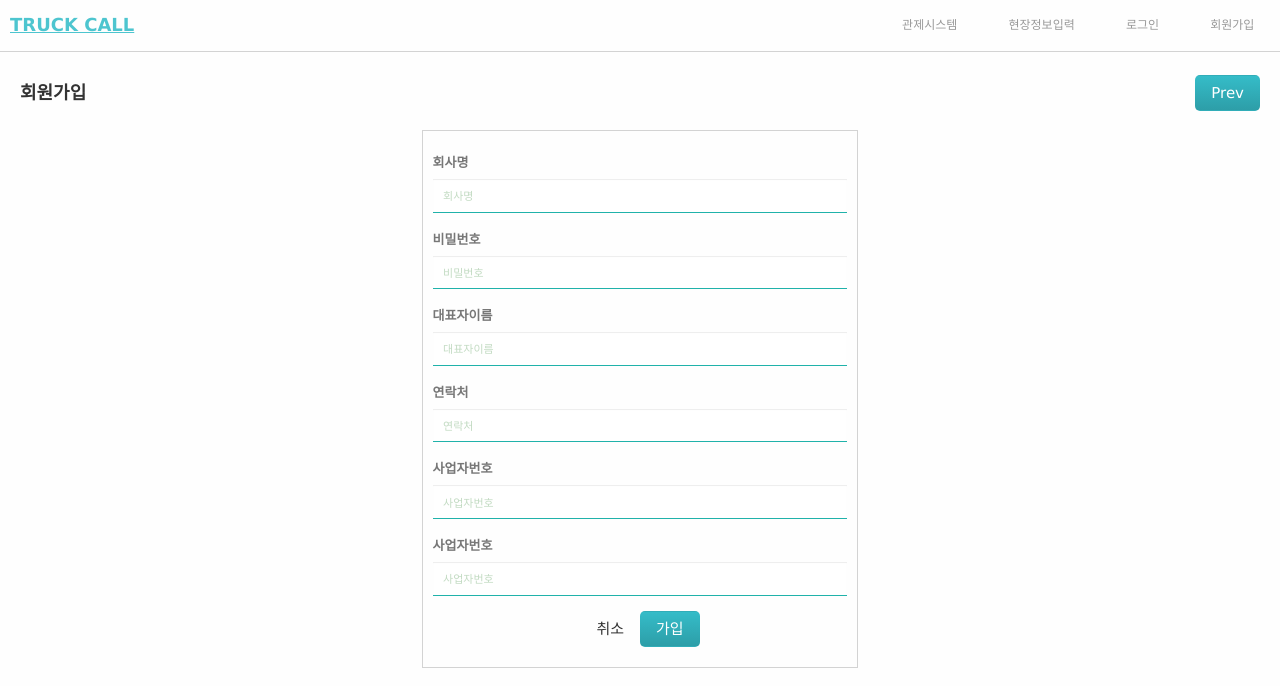
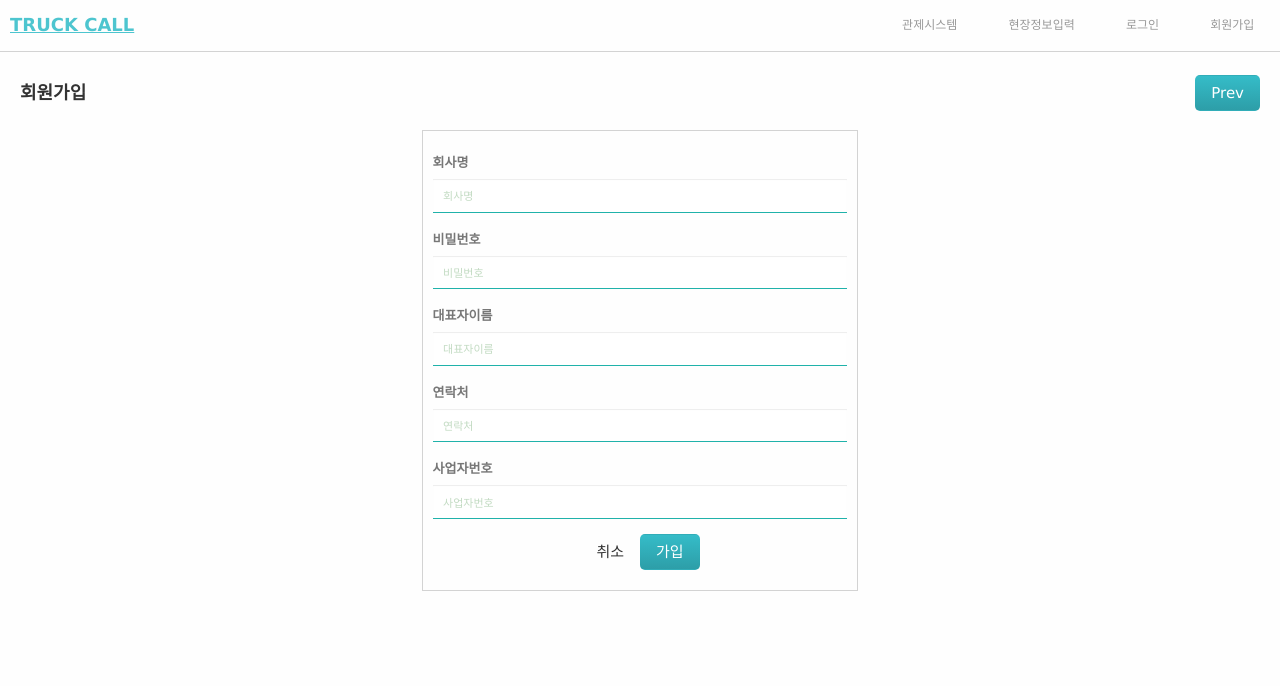
Before and after one commit to akswosn/truck-web, a React (Create React App) app: page /join in a window 1280 px wide. Shown: the top 686 px of the page. Built offline with nearby package versions, Linux system fonts and the light colour scheme.

Commit message:
오류수정

```diff
--- a/src/view/Detail.js
+++ b/src/view/Detail.js
@@ -120,7 +120,7 @@ class Detail extends Component {
 		var id = $(evt.target).attr('data-id');
 		var state = $(evt.target).attr('data-state');
 		var self = this;
-		if(state === 1){//배차신청
+		if(Number(state) === 1){//배차신청
 			state =2;
 		} else {//배차취소
 			state =1;
--- a/src/view/Join.js
+++ b/src/view/Join.js
@@ -57,7 +57,8 @@ class Join extends Component {
 		//console.log(this.fromData.get('name'));
 		$.ajax({
 			type: 'POST',
-			url: 'http://52.79.177.67:5051/api/org_user/reg',
+			// url: 'http://52.79.177.67:5051/api/org_user/reg',
+			url: 'http://localhost:5051/api/org_user/reg',
 			data: object,
 			headers: {'Access-Control-Allow-Origin': '*'},
 
@@ -158,10 +159,7 @@ class Join extends Component {
 						<label className="form-label" htmlFor="buz_number">사업자번호</label>
 						<input className="form-input" placeholder="사업자번호"  id="buz_number" value={this.state.buz_number} onChange={e => this.handleChange(e)}/>
 					</div>
-					<div className="form-group">
-						<label className="form-label" htmlFor="buz_number">사업자번호</label>
-						<input className="form-input" placeholder="사업자번호"  id="buz_number" value={this.state.buz_number} onChange={e => this.handleChange(e)}/>
-					</div>
+
 					<div className="btn-area">
 						<button className="btn" onClick={this.cancelAction}>취소</button>
 						<input type="submit" className="btn btn-primary"  value="가입"/>
```
